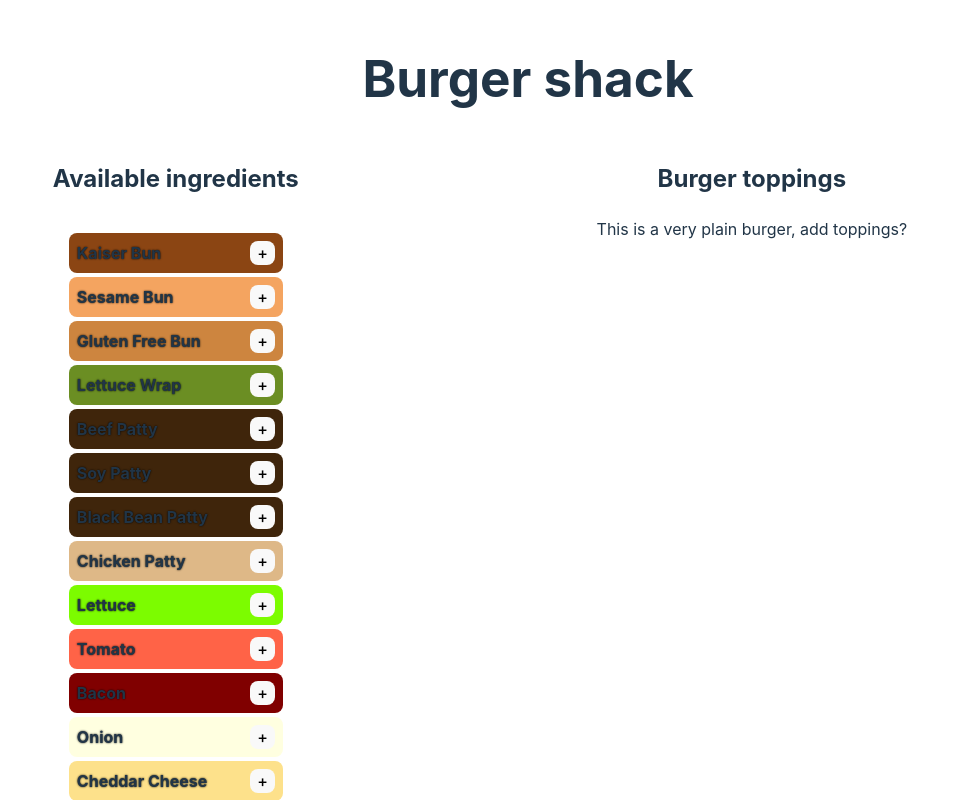
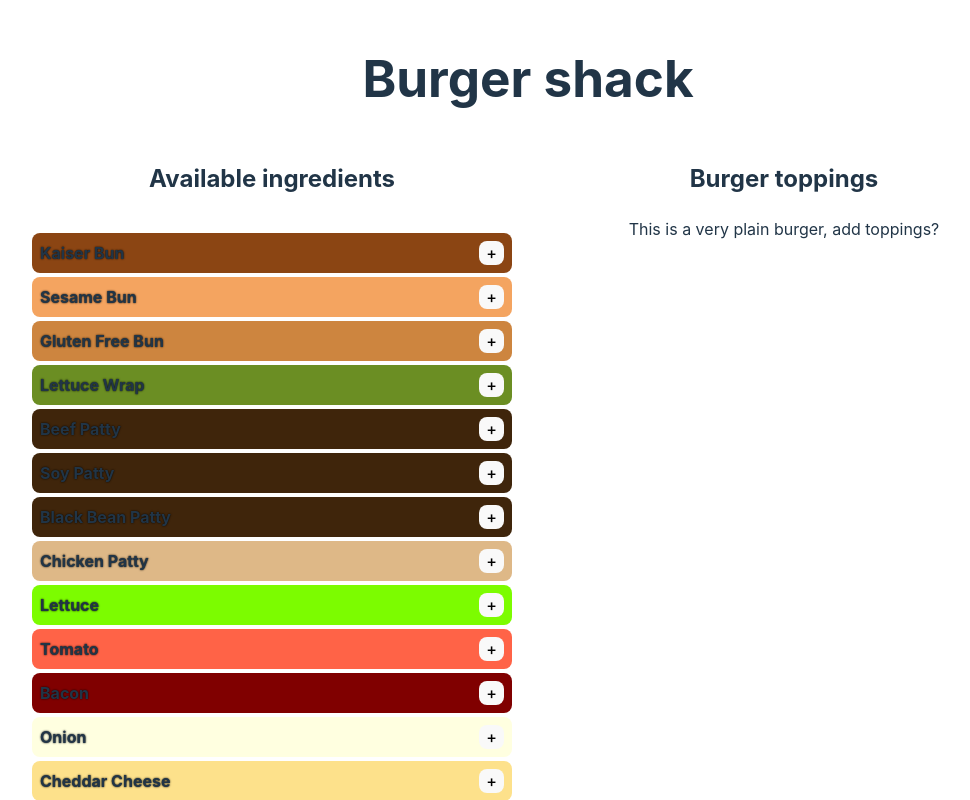
Before and after one commit to JordanChristensen/ga-section3-lab5-react-lifting-state, a React (Vite) app: page / in a window 1280 px wide. Shown: the whole page, without its empty margins (112-1082 px from the left). Built offline with nearby package versions, Linux system fonts and the light colour scheme.

Commit message:
improve UI, remove dead code

```diff
--- a/src/App.css
+++ b/src/App.css
@@ -38,8 +38,8 @@ h1 {
 }
 
 ul {
-  width: 100%;
-  max-height: 100%;
+  /* width: 100%;
+  max-height: 100%; */
   margin: 0;
   padding: 16px;
   list-style: none;
@@ -66,7 +66,8 @@ button {
 }
 
 #burger-customizer {
-  width: 90vw;
+  width: 80vw;
+  margin: 0 auto;
   display: flex;
   justify-content: space-around;
   h2 {
@@ -80,3 +81,9 @@ button {
   justify-content: center;
   align-content: center;
 }
+
+#available-ingredients,
+#burger-toppings{
+  width: 50%;
+  text-align: center;
+}
--- a/src/components/AvailableIngredients.jsx
+++ b/src/components/AvailableIngredients.jsx
@@ -2,7 +2,7 @@ import Ingredient from "./Ingredient";
 
 const AvailableIngredients = ({ availableIngredients, handleAddTopping }) => {
   return (
-    <section>
+    <section id="available-ingredients">
       <h2>Available ingredients</h2>
       {availableIngredients.length === 0 ? (
         "Sorry, there are no ingredients left to select from. Bon apetit!"
--- a/src/components/BurgerToppings.jsx
+++ b/src/components/BurgerToppings.jsx
@@ -2,7 +2,7 @@ import Topping from "./Topping";
 
 const BurgerToppings = ({ burgerToppings, handleRemoveTopping }) => {
   return (
-    <section>
+    <section id="burger-toppings">
       <h2>Burger toppings</h2>
       {burgerToppings.length === 0 ? (
         "This is a very plain burger, add toppings?"
--- a/src/components/RemoveToppingForm.jsx
+++ b/src/components/RemoveToppingForm.jsx
@@ -5,7 +5,7 @@ const RemoveToppingForm = () => {
   };
   return (
     <form>
-      <button onClick={(e) => handleSubmit(e)}>&#45;</button>
+      <button onClick={(e) => handleSubmit(e)}>&#88;</button>
     </form>
   );
 };
```
